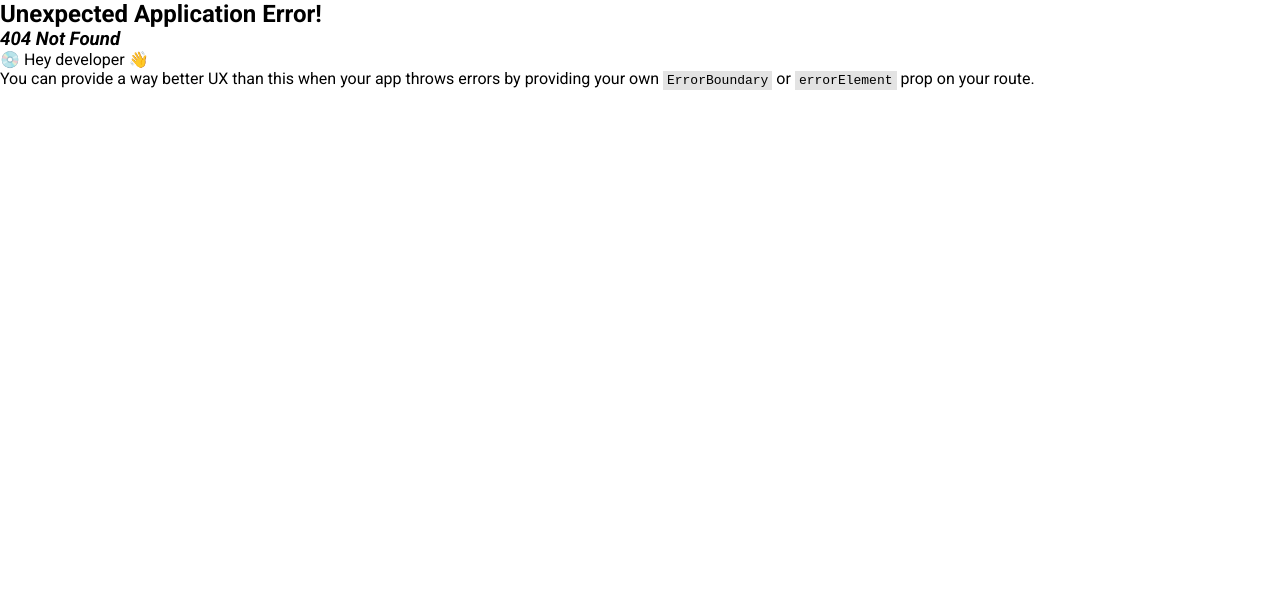
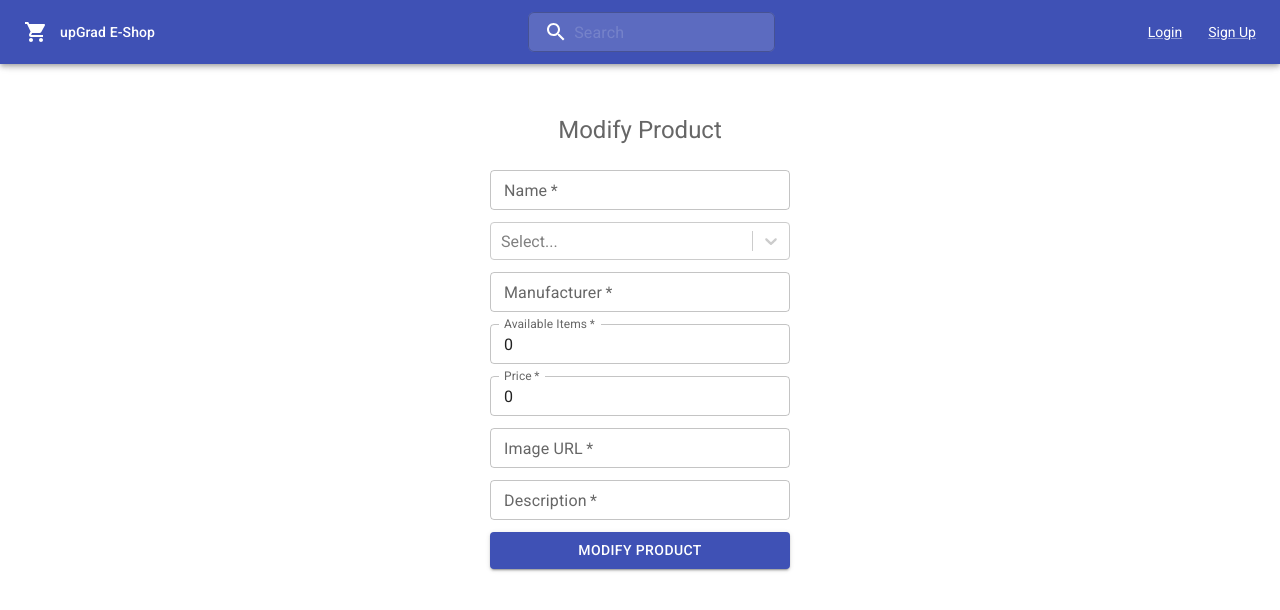
Before and after one commit to dhirajdalvi2001/Eshop-Application, a React (Create React App) app: page /edit-product/1 in a window 1280 px wide. Before the commit this address had no page. Shown: the top 610 px of the page. Built offline with nearby package versions, Linux system fonts and the light colour scheme; no server answers.

Commit message:
Project Statement for the Admin User Completed

```diff
--- a/package.json
+++ b/package.json
@@ -15,6 +15,7 @@
     "react": "^18.2.0",
     "react-dom": "^18.2.0",
     "react-scripts": "5.0.1",
+    "react-select": "^5.8.0",
     "react-toastify": "^10.0.4",
     "web-vitals": "^2.1.4"
   },
--- a/src/App.js
+++ b/src/App.js
@@ -5,6 +5,7 @@ import { Home } from "./components/home/Home";
 import { Layout } from "./components/layout/Layout";
 import Login from "./components/login/Login";
 import { SignUp } from "./components/signup/SignUp";
+import { AddProduct } from "./components/addProduct/AddProduct";
 
 const router = createBrowserRouter([
   {
@@ -15,6 +16,8 @@ const router = createBrowserRouter([
         index: true,
         element: <Home />,
       },
+      { path: "/add-product", element: <AddProduct /> },
+      { path: "/edit-product/:productId", element: <AddProduct /> },
       { path: "/login", element: <Login /> },
       { path: "/signup", element: <SignUp /> },
     ],
--- a/src/common/components/TopNavbar/TopNavbar.jsx
+++ b/src/common/components/TopNavbar/TopNavbar.jsx
@@ -98,7 +98,7 @@ export const TopNavbar = ({ searchValue, setSearchValue }) => {
 
               {/* User is Admin */}
               {isAdmin === "true" && (
-                <Link href="/" color="#fff" fontSize="14px">
+                <Link href="/add-product" color="#fff" fontSize="14px">
                   Add Product
                 </Link>
               )}
--- /dev/null
+++ b/src/components/addProduct/AddProduct.css
@@ -0,0 +1,3 @@
+.react-select-container {
+  z-index: 100 !important;
+}
--- /dev/null
+++ b/src/components/addProduct/AddProduct.jsx
@@ -0,0 +1,192 @@
+import { Button, TextField, Typography } from "@mui/material";
+import React, { useEffect, useState } from "react";
+import { useNavigate, useParams } from "react-router-dom";
+import useAxiosPrivate from "../../hooks/useAxiosPrivate";
+import CreatableSelect from "react-select/creatable";
+import "./AddProduct.css";
+import { toast } from "react-toastify";
+
+const initialProductState = {
+  name: "",
+  category: "",
+  price: 0.0,
+  description: "",
+  manufacturer: "",
+  availableItems: 0,
+  imageUrl: "",
+};
+
+export const AddProduct = () => {
+  const navigate = useNavigate();
+  const axiosPrivate = useAxiosPrivate();
+  const { productId } = useParams();
+  const isAdmin = localStorage.getItem("isAdmin");
+  const [formData, setFormData] = useState(initialProductState);
+  const [categoryOptions, setCategoryOptions] = useState([]);
+
+  const handleChange = (value, key) => {
+    setFormData((prev) => ({ ...prev, [key]: value }));
+  };
+
+  async function fetchData() {
+    try {
+      const result = await axiosPrivate.get("/products/categories");
+      const mappedOptions = result.data.map((category) => ({
+        label: category,
+        value: category,
+      }));
+      setCategoryOptions(mappedOptions);
+      if (productId) {
+        const product = await axiosPrivate.get(`/products/${productId}`);
+        if (product.status === 200) {
+          Object.entries(formData).forEach(([key, value]) => {
+            if (key === "category") {
+              setFormData((prev) => ({
+                ...prev,
+                [key]: { label: product.data[key], value: product.data[key] },
+              }));
+            } else {
+              setFormData((prev) => ({
+                ...prev,
+                [key]: product.data[key],
+              }));
+            }
+          });
+        }
+      }
+    } catch (error) {
+      console.error(error);
+    }
+  }
+  async function addProduct(e) {
+    e.preventDefault();
+    try {
+      const payload = formData;
+      payload.category = formData.category.label;
+      const result = await axiosPrivate.post("/products/", payload);
+      if (result.status === 201) {
+        toast.success(`Product ${formData?.name} added successfully`);
+        navigate("/");
+      }
+    } catch (error) {
+      console.error(error);
+    }
+  }
+  async function editProduct(e) {
+    e.preventDefault();
+    try {
+      const payload = formData;
+      payload.category = formData.category.label;
+      const result = await axiosPrivate.put(`/products/${productId}`, payload);
+      if (result.status === 200) {
+        toast.success(`Product ${formData?.name} modified successfully`);
+        navigate("/");
+      }
+    } catch (error) {
+      console.error(error);
+    }
+  }
+
+  useEffect(() => {
+    fetchData();
+  }, []);
+
+  if (!isAdmin) {
+    navigate("/");
+  }
+
+  return (
+    <div
+      style={{
+        display: "flex",
+        flexDirection: "column",
+        width: "100%",
+      }}
+    >
+      <div
+        style={{
+          width: "300px",
+          margin: "50px auto",
+          display: "flex",
+          flexDirection: "column",
+          gap: "24px",
+        }}
+      >
+        <Typography variant="h5" color="text.secondary" align="center">
+          {productId ? "Modify" : "Add"} Product
+        </Typography>
+        <form className="signup-form" autoComplete="off">
+          <TextField
+            type="text"
+            label="Name"
+            value={formData?.name}
+            onChange={(e) => handleChange(e.target.value, "name")}
+            placeholder="Name"
+            size="small"
+            required
+          />
+          <CreatableSelect
+            value={formData?.category}
+            onChange={(e) => handleChange(e, "category")}
+            isClearable
+            className="react-select-container"
+            options={categoryOptions}
+          />
+          <TextField
+            type="text"
+            label="Manufacturer"
+            value={formData?.manufacturer}
+            onChange={(e) => handleChange(e.target.value, "manufacturer")}
+            placeholder="Manufacturer"
+            size="small"
+            required
+          />
+          <TextField
+            type="number"
+            label="Available Items"
+            value={formData?.availableItems}
+            onChange={(e) => handleChange(e.target.value, "availableItems")}
+            placeholder="Available Items"
+            size="small"
+            required
+          />
+          <TextField
+            type="number"
+            label="Price"
+            value={formData?.price}
+            onChange={(e) => handleChange(e.target.value, "price")}
+            placeholder="Price"
+            size="small"
+            required
+          />
+          <TextField
+            type="text"
+            label="Image URL"
+            value={formData?.imageUrl}
+            onChange={(e) => handleChange(e.target.value, "imageUrl")}
+            placeholder="Image URL"
+            size="small"
+            required
+          />
+          <TextField
+            type="text"
+            label="Description"
+            value={formData?.description}
+            onChange={(e) => handleChange(e.target.value, "description")}
+            placeholder="Description"
+            size="small"
+            required
+          />
+          <Button
+            variant="contained"
+            type="submit"
+            className="button"
+            onClick={productId ? editProduct : addProduct}
+          >
+            {productId ? "Modify" : "Save"} Product
+          </Button>
+        </form>
+      </div>
+    </div>
+  );
+};
--- a/src/components/home/Home.jsx
+++ b/src/components/home/Home.jsx
@@ -12,14 +12,21 @@ import {
   CardActions,
   CardContent,
   CardMedia,
+  Dialog,
+  DialogActions,
+  DialogContent,
+  DialogContentText,
+  DialogTitle,
   IconButton,
   Skeleton,
+  Slide,
   Typography,
 } from "@mui/material";
 import { SearchContext } from "../layout/Layout";
 import { Dropdown } from "../../common/components/Dropdown/Dropdown";
 import EditIcon from "@mui/icons-material/Edit";
 import DeleteIcon from "@mui/icons-material/Delete";
+import { toast } from "react-toastify";
 
 export const Home = () => {
   const { searchValue } = useContext(SearchContext);
@@ -33,7 +40,10 @@ export const Home = () => {
   const [filteredProducts, setFilteredProducts] = useState([]);
   const [categoriesLoading, setCategoriesLoading] = useState(true);
   const [productsLoading, setProductsLoading] = useState(true);
+  const [deleteId, setDeleteId] = useState(null);
+  const [deleteProductName, setDeleteProductName] = useState(null);
   const [selectedSortOption, setSelectedSortOption] = useState("Default");
+  const [callFetchProducts, setCallFetchProducts] = useState(0);
   const sortingOptions = [
     "Default",
     "Price: High to Low",
@@ -42,15 +52,30 @@ export const Home = () => {
   ];
 
   async function fetchData() {
-    setCategoriesLoading(true);
     setProductsLoading(true);
-    const categoriesData = await axiosPrivate.get("/products/categories");
-    setCategories((prev) => [...prev, ...categoriesData.data]);
+    if (categories.length <= 1) {
+      setCategoriesLoading(true);
+      const categoriesData = await axiosPrivate.get("/products/categories");
+      setCategories((prev) => [...prev, ...categoriesData.data]);
+      setCategoriesLoading(false);
+    }
     const productsData = await axiosPrivate.get("/products");
     setProducts(productsData.data);
     setFilteredProducts(productsData.data);
-    setCategoriesLoading(false);
     setProductsLoading(false);
+  }
+  async function deleteProduct() {
+    try {
+      const result = await axiosPrivate.delete(`/products/${deleteId}`);
+      if (result.status === 204) {
+        toast.success(`Product ${deleteProductName} deleted successfully`);
+        setDeleteId(null);
+        setDeleteProductName(null);
+        setCallFetchProducts((prev) => prev + 1);
+      }
+    } catch (error) {
+      console.error(error);
+    }
   }
 
   function sortAscending() {
@@ -81,10 +106,14 @@ export const Home = () => {
       .filter(Boolean);
     setFilteredProducts(filteredProducts);
   }
+  function handleClose() {
+    setDeleteId(null);
+    setDeleteProductName(null);
+  }
 
   useEffect(() => {
     fetchData();
-  }, []);
+  }, [callFetchProducts]);
 
   useEffect(() => {
     products?.length > 0 && delayedCall(searchProducts);
@@ -242,10 +271,17 @@ export const Home = () => {
                   </Button>
                   {isAdmin === "true" && (
                     <div>
-                      <IconButton>
+                      <IconButton
+                        onClick={() => navigate(`/edit-product/${product.id}`)}
+                      >
                         <EditIcon style={{ width: "20px", height: "20px" }} />
                       </IconButton>
-                      <IconButton>
+                      <IconButton
+                        onClick={() => {
+                          setDeleteId(product.id);
+                          setDeleteProductName(product.name);
+                        }}
+                      >
                         <DeleteIcon style={{ width: "20px", height: "20px" }} />
                       </IconButton>
                     </div>
@@ -260,6 +296,29 @@ export const Home = () => {
           </Typography>
         )}
       </div>
+      <Dialog
+        open={deleteId ? true : null}
+        TransitionComponent={Transition}
+        keepMounted
+        onClose={handleClose}
+        aria-describedby="alert-dialog-slide-description"
+      >
+        <DialogTitle>Confirm deletion of product!</DialogTitle>
+        <DialogContent style={{ margin: "5px auto" }}>
+          <DialogContentText id="alert-dialog-slide-description">
+            Are you sure you want to delete the product?
+          </DialogContentText>
+        </DialogContent>
+        <DialogActions>
+          <Button onClick={deleteProduct} variant="contained">
+            Ok
+          </Button>
+          <Button onClick={handleClose}>Cancel</Button>
+        </DialogActions>
+      </Dialog>
     </div>
   );
 };
+const Transition = React.forwardRef(function Transition(props, ref) {
+  return <Slide direction="up" ref={ref} {...props} />;
+});
--- a/src/index.css
+++ b/src/index.css
@@ -3,6 +3,11 @@
   --light-blue: #5c6bc0;
   --red: #f50057;
   --light-red: #ff2370;
+  --toastify-color-success: #07bc0c !important;
+  --toastify-text-color-success: #07bc0c !important;
+  --toastify-color-light: #07bc0c !important;
+  --toastify-text-color-light: #fff !important;
+  --toastify-icon-color-success:  #dadada !important;
 }
 
 body {
```
Also changed, not shown: 1 other file (tests, documents, lock files or other folders).
